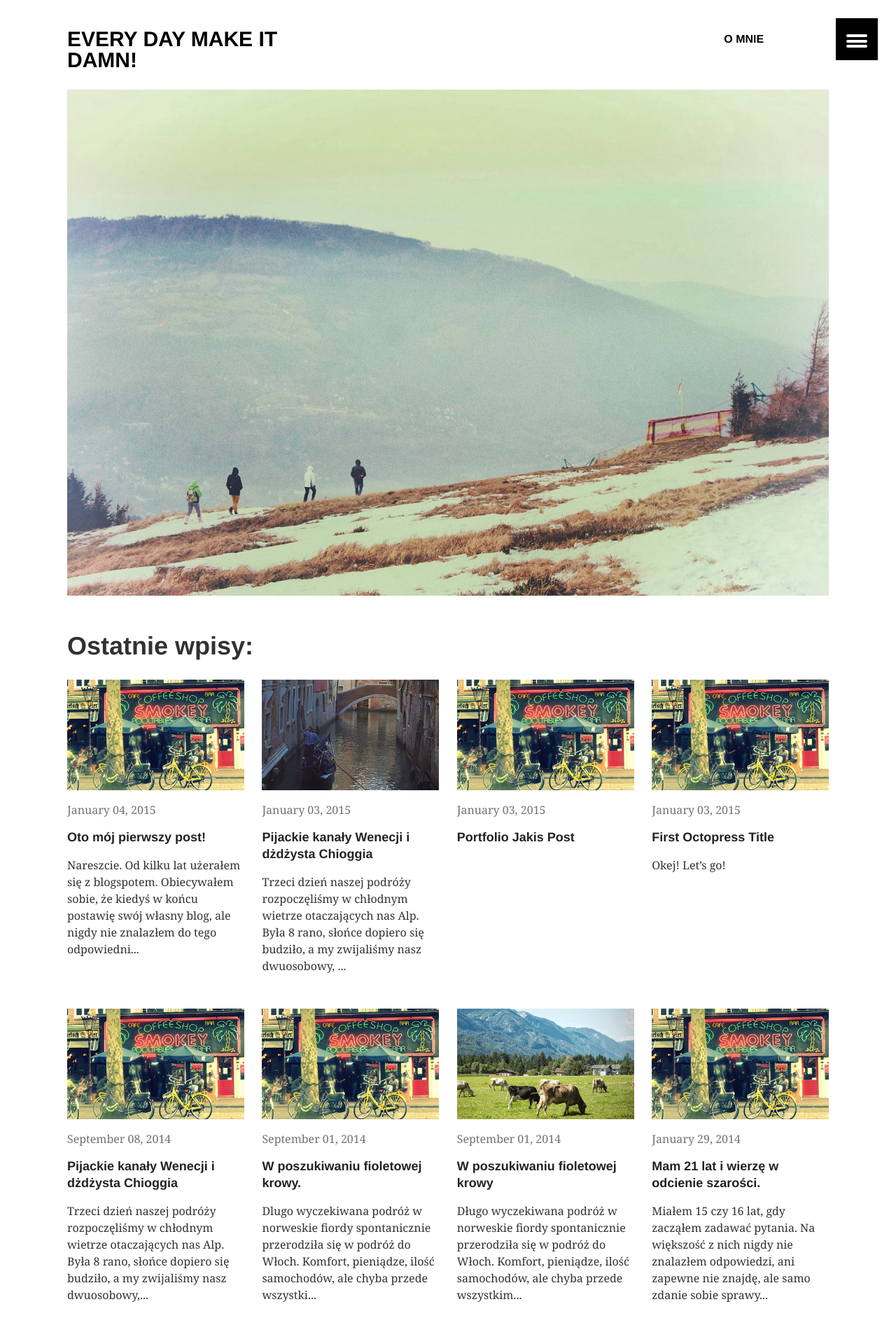
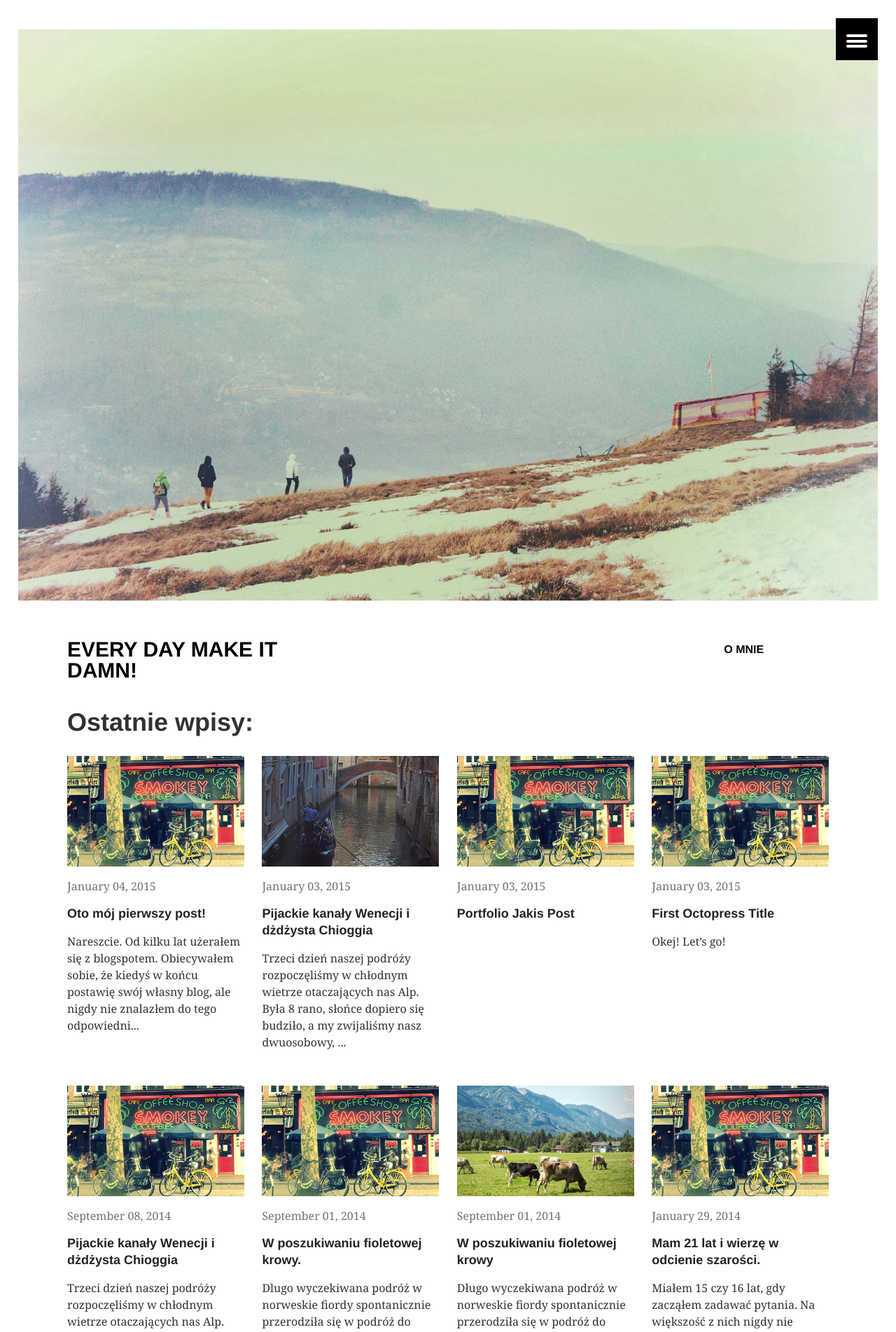
Before and after one commit to nikodamn/nikodamn.github.io, a Jekyll site: the page built from index.md, in a window 1280 px wide. Shown: the top 1903 px of the page at 70% size. Built offline with Jekyll 4.4.1, drawn with Linux system fonts in a browser that asks for light colours.

Commit message:
Update logo in header

```diff
--- a/_includes/header.html
+++ b/_includes/header.html
@@ -1,4 +1,9 @@
 <header id="masthead">
+
+		<figure>
+		  <img src="/images/zima.jpg" alt="Logo" width="1400" height="600">
+		</figure>
+
   <div class="inner-wrap">
     <a href="{{ site.url }}/" class="site-title">{{ site.title }}</a>
     <nav role="navigation" class="menu top-menu">
--- a/_layouts/archive.html
+++ b/_layouts/archive.html
@@ -6,10 +6,6 @@ layout: default
 
 <div id="main" role="main">
 	<div class="wrap">
-
-		<figure>
-		  <img src="/images/zima.jpg" alt="Logo" width="1400" height="600">
-		</figure>
 
 		{% if page.image.feature %}
 		<div class="page-feature">
```
